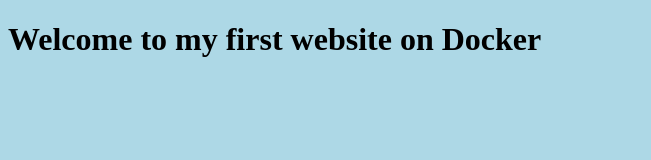
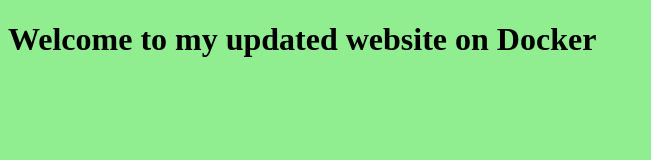
Before and after one commit to SivarajAmbat/TestApp, a plain HTML site: page index.html in a window 1280 px wide. Shown: the whole page, without its empty margins (0-651 px from the left). Drawn offline with Linux system fonts and the light colour scheme.

Commit message:
Update index.html

```diff
--- a/index.html
+++ b/index.html
@@ -6,11 +6,11 @@
   <title>My App V1.0</title>
   <style>
     body{
-      background: lightblue;
+      background: lightgreen;
     }
   </style>
 </head>
 <body>
-  <h1>Welcome to my first website on Docker </h1>
+  <h1>Welcome to my updated website on Docker </h1>
 </body>
 </html>
```
